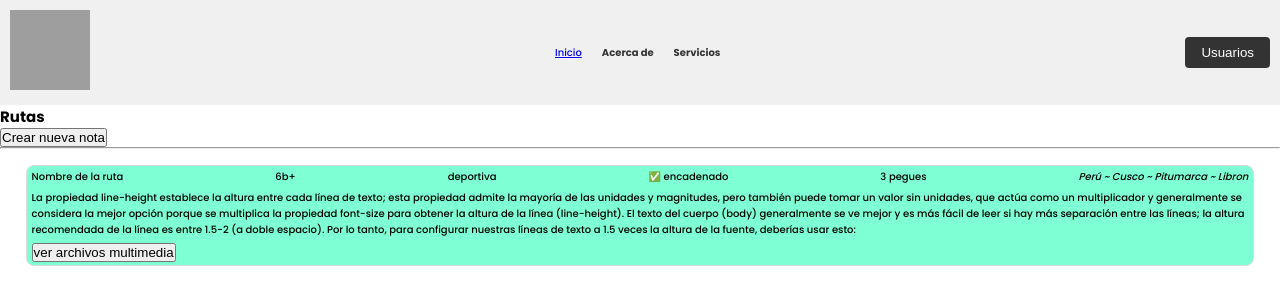
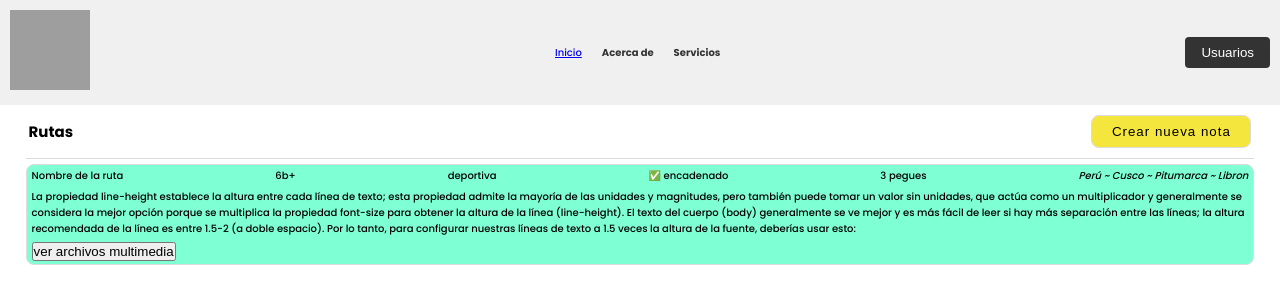
Before and after one commit to adac95/climbing_diary, a Next.js app: page / in a window 1280 px wide. Shown: the top 304 px of the page. Built offline with nearby package versions, Linux system fonts and the light colour scheme; grey boxes are pictures that could not be loaded.

Commit message:
html para el modal de agregar rutas al pokedex creado, falta css y la bd

```diff
--- a/src/app/page.js
+++ b/src/app/page.js
@@ -1,31 +1,16 @@
+import PokedexHeaderHome from "@components/PokedexHeaderHome";
+import PokedexRoute from "@components/PokedexRoute";
+import styles from "./styles.module.css";
 // import { ImageTest } from "@components/ImageTest";
-// import Link from "next/link";
-import styles from "./styles.module.css";
 
-export default async function Home() {
+export default async  function Home() {
+
   return (
-    <section>
-      <h2>Rutas</h2>
-      <button>Crear nueva nota</button>
-      <br />
-      <hr />
-      <br />
-      <article className={styles.container}>
-        {/* <input className={styles.checkbox} type='checkbox' /> */}
-        <div className={styles.info}>
-          <p>Nombre de la ruta</p>
-          <p>6b+</p>
-          <p>deportiva</p>
-          <p>✅ encadenado</p>
-          <p>3 pegues</p>
-          <i>Perú ~ Cusco ~ Pitumarca ~ Libron</i>
-          <p className={styles.p}> La propiedad line-height establece la altura entre cada línea de texto; esta propiedad admite la mayoría de las unidades y magnitudes, pero también puede tomar un valor sin unidades, que actúa como un multiplicador y generalmente se considera la mejor opción porque se multiplica la propiedad font-size para obtener la altura de la línea (line-height). El texto del cuerpo (body) generalmente se ve mejor y es más fácil de leer si hay más separación entre las líneas; la altura recomendada de la línea es entre 1.5-2 (a doble espacio). Por lo tanto, para configurar nuestras líneas de texto a 1.5 veces la altura de la fuente, deberías usar esto:</p>
-          <button>ver archivos multimedia</button>
-        </div>
-      </article>
+    <section className={styles.container}>
 
-      {/* <Link href={'/topos'} ><p style={{display:"block", border:"1px black line",width: '200px', color: 'green', height:'40px', textAlign:"center", background:'#ff002343',fontSize:"18px"}}>Topos</p></Link>
-      <Link href={'/topos'} ><p style={{display:"block", border:"1px black line",width: '200px', color: 'green', height:'40px', textAlign:"center", background:'#ff002343',fontSize:"18px"}}>Diario</p></Link> */}
+      <PokedexHeaderHome/>
+      <PokedexRoute />
+
       {/* <ImageTest/> */}
     </section>
   );
--- a/src/app/styles.module.css
+++ b/src/app/styles.module.css
@@ -1,49 +1,5 @@
 .container {
-  background-color: aquamarine;
   width: 96%;
-  height: auto;
   margin: auto;
-  border: solid 1px gainsboro;
-  border-radius: 8px;
-  z-index: 100;
 
-
-  & .info {
-    width: 100%;
-    height: 100%;
-    display: flex;
-    flex-wrap: wrap;
-    gap: 5px;
-    padding: 3px 5px;
-    justify-content: space-between;
-    align-items: center;
-
-  }
-
-  /* & .p { */
-    /* width: 100%;
-    height: max-content; */
-    /* background-color: brown; */
-    /* word-wrap: break-word; */
-    /* word-break: keep-all; */
-
-  /* } */
-  /*
-  & .checkbox {
-    width: 100%;
-    height: 100%;
-    position: absolute;
-    bottom: 0;
-    right: 0;
-    top: 0;
-    z-index: 200;
-    background-color: transparent;
-    border: 0px solid transparent;
-    border-color: transparent;
-  } */
-
-
-  /* & .checkbox:hover {
-    cursor: pointer;
-  } */
 }
--- a/src/components/Modal/Modal.module.css
+++ b/src/components/Modal/Modal.module.css
@@ -16,4 +16,8 @@
     z-index: 1;
   }
 
+  & .children {
+    z-index: 10;
+  }
+
 }
--- a/src/components/Modal/index.js
+++ b/src/components/Modal/index.js
@@ -10,7 +10,9 @@ export default function Modal({ isOpen, onClose, children }) {
             onClose();
           }}
         ></div>
+        <div className={styles.children}>
         {children}
+        </div>
       </section>
     )
   );
--- a/src/components/OptionsTopoToRender/index.js
+++ b/src/components/OptionsTopoToRender/index.js
@@ -1,12 +1,10 @@
 import { setBtnToRender } from "@redux/reducers/toposReducer";
 import { useDispatch, useSelector } from "react-redux";
 import styles from "./OptionsTopoToRender.module.css";
-import { useState } from "react";
 
 export default function OptionsTopoToRender({ name }) {
   const btnToRender = useSelector((state) => state.topos.btnToRender);
   const dispatch = useDispatch();
-  const [btnIsActive, setBtnIsActive] = useState(false);
 
   const clickHandle = (e) => {
     if (e.target.name == btnToRender.name) {
--- /dev/null
+++ b/src/components/PokedexHeaderHome/PokedexHeaderHome.module.css
@@ -0,0 +1,31 @@
+.header {
+  display: flex;
+  justify-content: space-between;
+  align-items: center;
+  padding: 10px 3px;
+  border-bottom: 1px solid gainsboro;
+  margin-bottom: 5px;
+}
+
+& .button {
+  cursor: pointer;
+  min-width: 160px;
+  height: 33px;
+  border: 1px solid gainsboro;
+  border-radius: 8px;
+  background-color: #f5e63d;
+  letter-spacing: 1px;
+}
+
+& .button::before {
+  content: "Crear nueva nota";
+}
+
+.button:hover::before {
+  font-style: oblique;
+  content: "";
+}
+
+.button.button:hover::after {
+  content: "🧗🏻‍♀️";
+}
--- /dev/null
+++ b/src/components/PokedexHeaderHome/index.js
@@ -0,0 +1,26 @@
+'use client'
+import { useState } from "react";
+import styles from "./PokedexHeaderHome.module.css";
+import Modal from "@components/Modal";
+import PokedexNewRouteModal from "@components/PokedexNewRouteModal";
+
+export default function PokedexHeaderHome() {
+  const [isOpen, setIsOpen] = useState(false);
+  const closeModal = () => {
+    setIsOpen(false);
+  };
+
+  return (
+    <>
+      <header className={styles.header}>
+        <h2>Rutas</h2>
+        <button
+          className={styles.button}
+          onClick={() => setIsOpen(true)}
+        ></button>
+
+      </header>
+      {isOpen && <Modal isOpen={isOpen} onClose={closeModal}><PokedexNewRouteModal/></Modal>}
+    </>
+  );
+}
--- /dev/null
+++ b/src/components/PokedexNewRouteModal/index.js
@@ -0,0 +1,37 @@
+export default function PokedexNewRouteModal() {
+  return (
+    <section>
+      <h2>Creando nueva ruta en tu pokedex</h2>
+      <label>
+        Nombre de la ruta
+        <input type='text' />
+      </label>
+      <label>
+        Estilo
+        <select>
+          <option>deportiva</option>
+          <option>boulder</option>
+          <option>tradicional</option>
+        </select>{" "}
+      </label>
+      <label>
+        grado
+        <input type='text' />
+      </label>
+      <fieldset>
+        <legend>Salió?</legend>
+        <input id='encadenado' type='radio' name='a' value='encadenado' />
+        <label htmlFor='encadenado'>Encadenado </label>
+        <input id='proyecto' type='radio' name='a' value='proyecto' />
+        <label htmlFor='proyecto'>Proyecto </label>
+      </fieldset>
+      <label>
+        Nro pegues <input />
+      </label>
+      <label>Comentarios
+        <textarea />
+      </label>
+      <button>Subir archivos</button>
+    </section>
+  );
+}
--- /dev/null
+++ b/src/components/PokedexRoute/PokedexRoute.module.css
@@ -0,0 +1,20 @@
+.container {
+  background-color: aquamarine;
+  width: 100%;
+  height: auto;
+  margin: auto;
+  border: solid 1px gainsboro;
+  border-radius: 8px;
+  z-index: 100;
+
+  & .info {
+    width: 100%;
+    height: 100%;
+    display: flex;
+    flex-wrap: wrap;
+    gap: 5px;
+    padding: 3px 5px;
+    justify-content: space-between;
+    align-items: center;
+  }
+}
--- /dev/null
+++ b/src/components/PokedexRoute/index.js
@@ -0,0 +1,31 @@
+import styles from "./PokedexRoute.module.css";
+
+export default function PokedexRoute() {
+  return (
+    <article className={styles.container}>
+      {/* <input className={styles.checkbox} type='checkbox' /> */}
+      <div className={styles.info}>
+        <p>Nombre de la ruta</p>
+        <p>6b+</p>
+        <p>deportiva</p>
+        <p>✅ encadenado</p>
+        <p>3 pegues</p>
+        <i>Perú ~ Cusco ~ Pitumarca ~ Libron</i>
+        <p className={styles.p}>
+          {" "}
+          La propiedad line-height establece la altura entre cada línea de
+          texto; esta propiedad admite la mayoría de las unidades y magnitudes,
+          pero también puede tomar un valor sin unidades, que actúa como un
+          multiplicador y generalmente se considera la mejor opción porque se
+          multiplica la propiedad font-size para obtener la altura de la línea
+          (line-height). El texto del cuerpo (body) generalmente se ve mejor y
+          es más fácil de leer si hay más separación entre las líneas; la altura
+          recomendada de la línea es entre 1.5-2 (a doble espacio). Por lo
+          tanto, para configurar nuestras líneas de texto a 1.5 veces la altura
+          de la fuente, deberías usar esto:
+        </p>
+        <button>ver archivos multimedia</button>
+      </div>
+    </article>
+  );
+}
```
Also changed, not shown: src/components/Route/index.js (deleted, +0 -14 lines).
